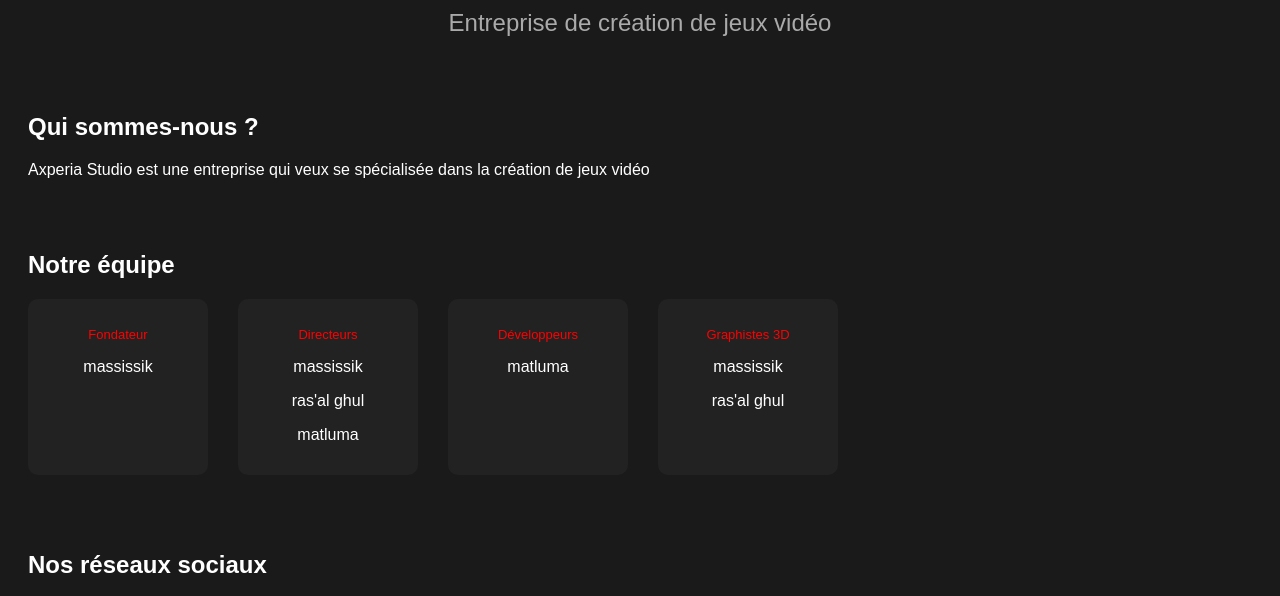
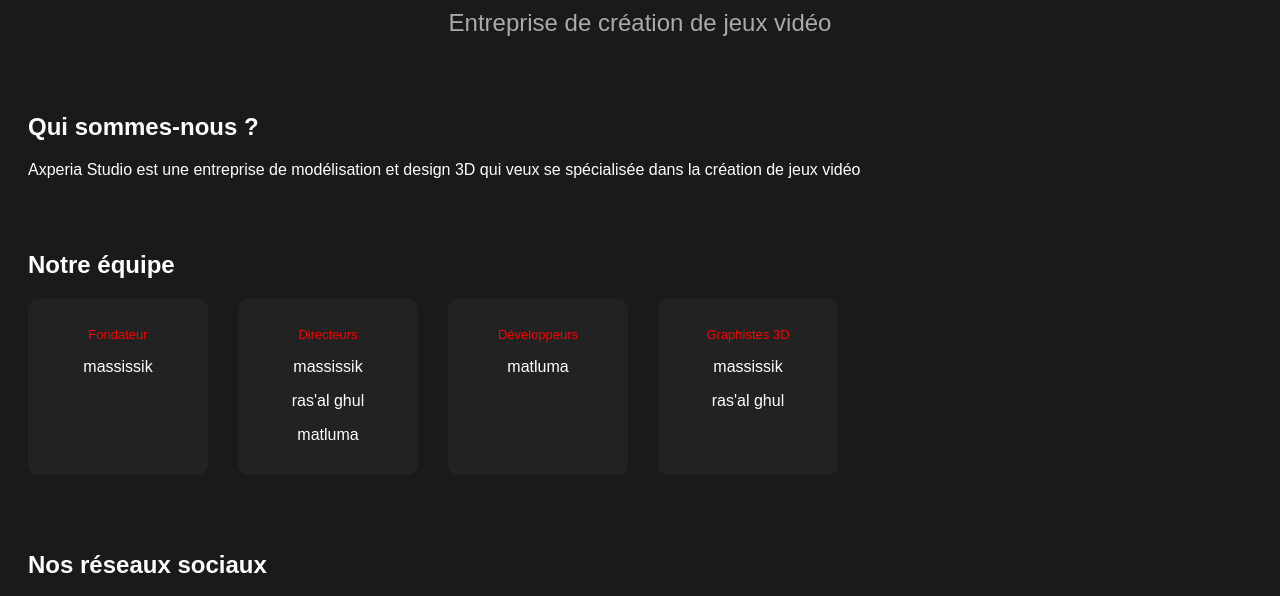
Before and after one commit to Matluma0/Matluma0.github.io, a plain HTML site: page index.html in a window 1280 px wide. Shown: the part 187-783 px from the top of the page. Drawn offline with Linux system fonts and the light colour scheme.

Commit message:
portable

```diff
--- a/index.html
+++ b/index.html
@@ -26,7 +26,7 @@
         <br>
         <br>
         <h2 id="qui">Qui sommes-nous ?</h2>
-        <p>Axperia Studio est une entreprise qui veux se spécialisée dans la création de jeux vidéo</p>
+        <p>Axperia Studio est une entreprise de modélisation et design 3D qui veux se spécialisée dans la création de jeux vidéo</p>
         <br>
         <br>
         <h2 id="equipe">Notre équipe</h2>
```
Also changed, not shown: style.css (+15 -0 lines).
